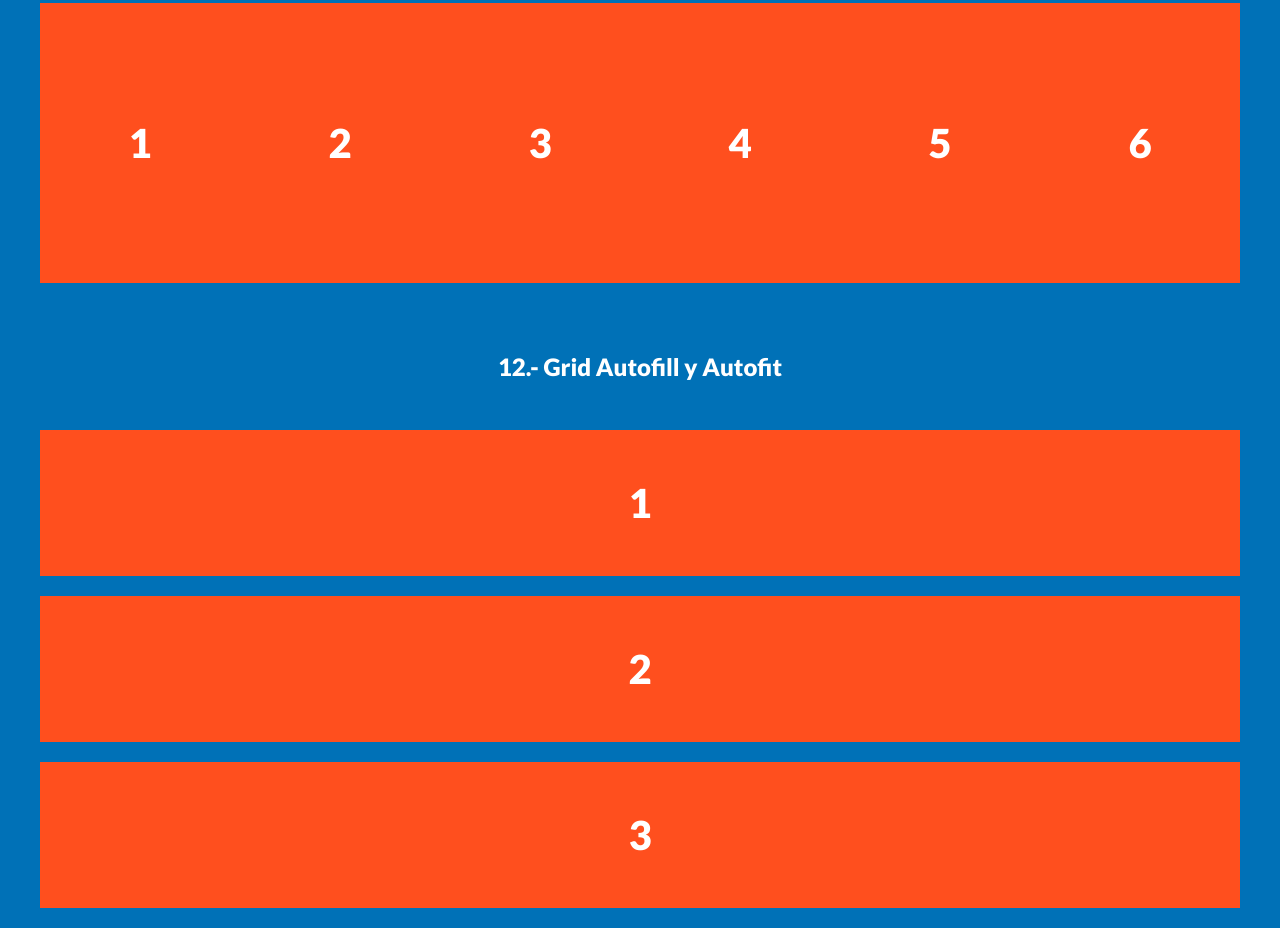
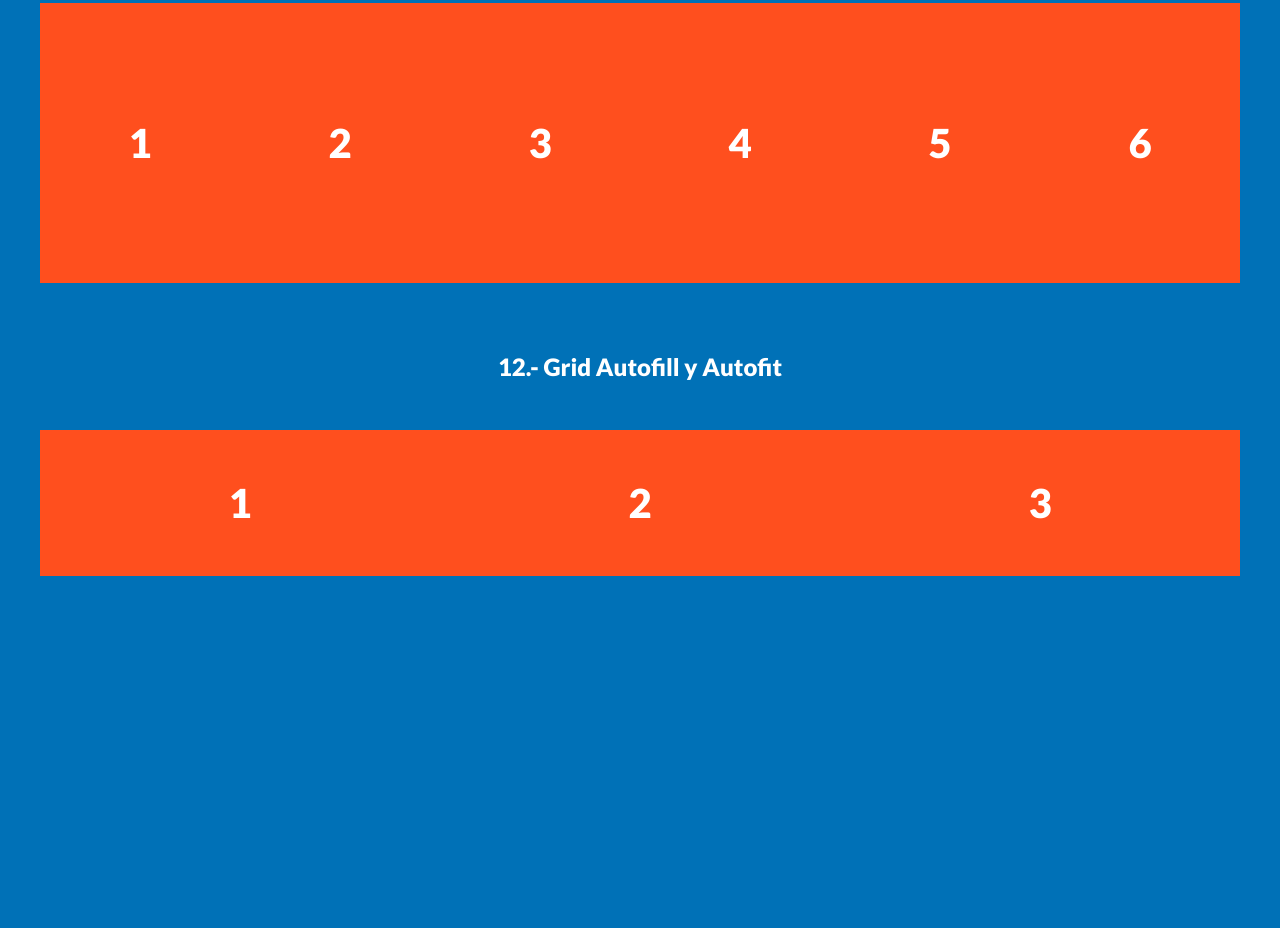
Before and after one commit to DEVDiego343117/Courses-Programming, a plain HTML site: page 03-cssgrid-basicos/index.html in a window 1280 px wide. Shown: the part 8415-9343 px from the top of the page. After the commit the page ends 9011 px from the top, so only its background shows below. Drawn offline with Linux system fonts and the light colour scheme.

Commit message:
Auto fit and Auto fill

```diff
--- a/03-cssgrid-basicos/css/style.css
+++ b/03-cssgrid-basicos/css/style.css
@@ -214,5 +214,7 @@ h1, h2 {
     place-content:initial;
 }
 
-/*Soy puto idiota naco estupido*/
-/*Eduar goldo*/
+.grid-12 {
+    display: grid;
+    grid-template-columns: repeat(auto-fit, minmax(300px, 1fr));
+}
```
